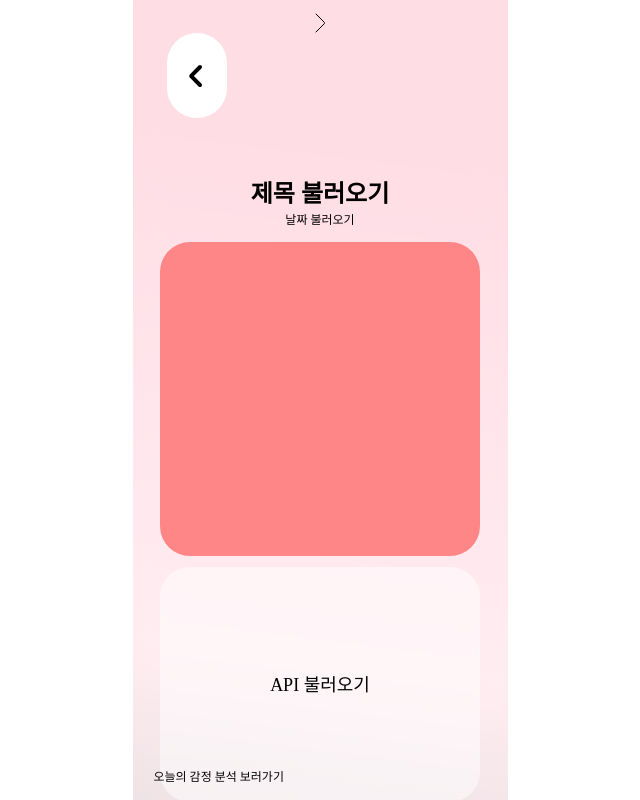
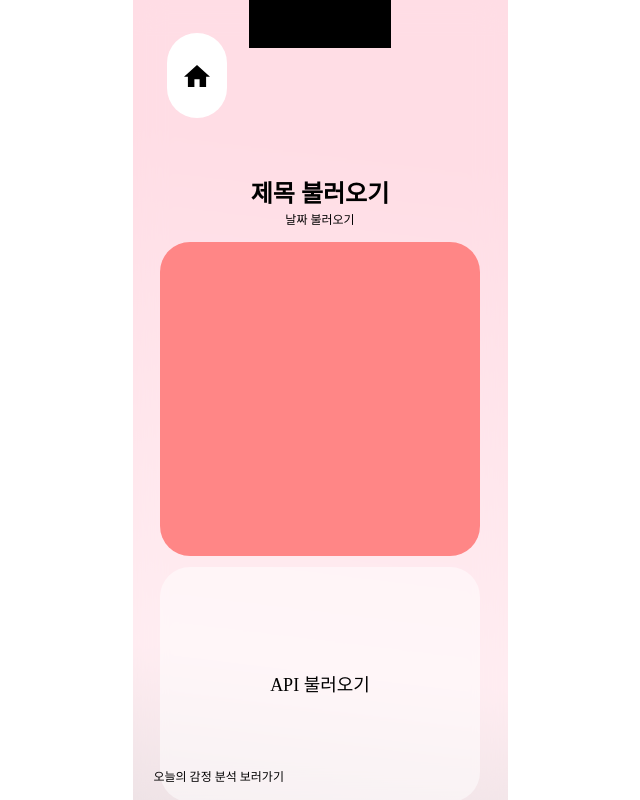
Before and after one commit to KAU2024-SANHAK/SANHAK_Client, a React (Vite) app: page /diaryview in a window 1280 px wide. Shown: the whole page, without its empty margins (320-960 px from the left). Built offline with nearby package versions, Linux system fonts and the light colour scheme; no server answers.

Commit message:
feat: diaryview 에서 createddiary와 emotionview 이동하도록

```diff
--- a/src/components/CreatedDiary/CreatedDiary.jsx
+++ b/src/components/CreatedDiary/CreatedDiary.jsx
@@ -1,13 +1,19 @@
 import * as S from './CreatedDiary.style';
-import BtnBack from '../common/buttons/Back/BtnBack';
+import BtnHome from '../common/buttons/Home/BtnHome'
 import TodayEmotion from '../common/buttons/TodayEmotion/TodayEmotion';
+import { useNavigate } from 'react-router-dom';
 
 export default function CreatedDiary(){
+    const navigate = useNavigate();
+
+    const handleClick = () => {
+        navigate('/main')
+    }
     return(
         <S.CreatedDiaryWrapper>
-            <S.BtnBackWrapper>
-                <BtnBack/>
-            </S.BtnBackWrapper>
+            <S.BtnHomeWrapper onClick={handleClick}>
+                <BtnHome/>
+            </S.BtnHomeWrapper>
             <S.TodeayEmotionBtnWrapper>
                 <TodayEmotion/>
             </S.TodeayEmotionBtnWrapper>
--- a/src/components/CreatedDiary/CreatedDiary.style.js
+++ b/src/components/CreatedDiary/CreatedDiary.style.js
@@ -8,7 +8,7 @@ export const CreatedDiaryWrapper = styled.div`
     backdrop-filter: blur(15px);
 
 `
-export const BtnBackWrapper = styled.div`
+export const BtnHomeWrapper = styled.div`
     position: absolute;
     left: 2.8rem;
     top: 3.2rem;
@@ -17,6 +17,7 @@ export const TodeayEmotionBtnWrapper = styled.div`
     posiiton: absolute;
     right: 2.7rem;
     top: 6.8rem;
+    z-inedx: 10;
 `
 export const CreatedDiaryComponentWrapper = styled.div`
     ${({ theme: { mixin } }) => mixin.flexCenter({})};
--- a/src/components/common/buttons/TodayEmotion/TodayEmotion.jsx
+++ b/src/components/common/buttons/TodayEmotion/TodayEmotion.jsx
@@ -6,17 +6,17 @@ export default function TodayEmotion() {
     const navigate = useNavigate();
 
     const handleClick = () => {
-        navigate('/todayemotion')
+        navigate('/emotionview')
     }
 
     return (
-        <S.TodayEmotionBtnWrapper>
+        <S.TodayEmotionBtnWrapper onClick={handleClick}>
+            <S.TodayEmotionBtnText>
+                오늘의 감정 분석 보러가기
+            </S.TodayEmotionBtnText>
             <S.TodayEmotionBtnIconWrapper>
                 <S.TodayEmotionBtnIcon/>
             </S.TodayEmotionBtnIconWrapper>
-            <S.TodayEmotionBtnText>
-                오늘의 감정 분석 보러가기
-            </S.TodayEmotionBtnText>
         </S.TodayEmotionBtnWrapper>
     )
 }
--- a/src/components/common/buttons/TodayEmotion/TodayEmotion.style.js
+++ b/src/components/common/buttons/TodayEmotion/TodayEmotion.style.js
@@ -9,10 +9,13 @@ export const TodayEmotionBtnIconWrapper = styled.div`
     // top: 6.8rem;
 `
 export const TodayEmotionBtnWrapper = styled.div`
-    ${({ theme: { mixin } }) => mixin.flexCenter({})};
-    width: 17rem;
+    ${({ theme: { mixin } }) => mixin.flexBox({direction:'row'})};
+    width: 14.2rem;
     height: 5rem;
     flex-shrink: 0;
+    gap: 1.5rem;
+    background-color: black;
+    z-index: 10;
 `
 export const TodayEmotionBtnText = styled.p`
     position: absolute;
```
